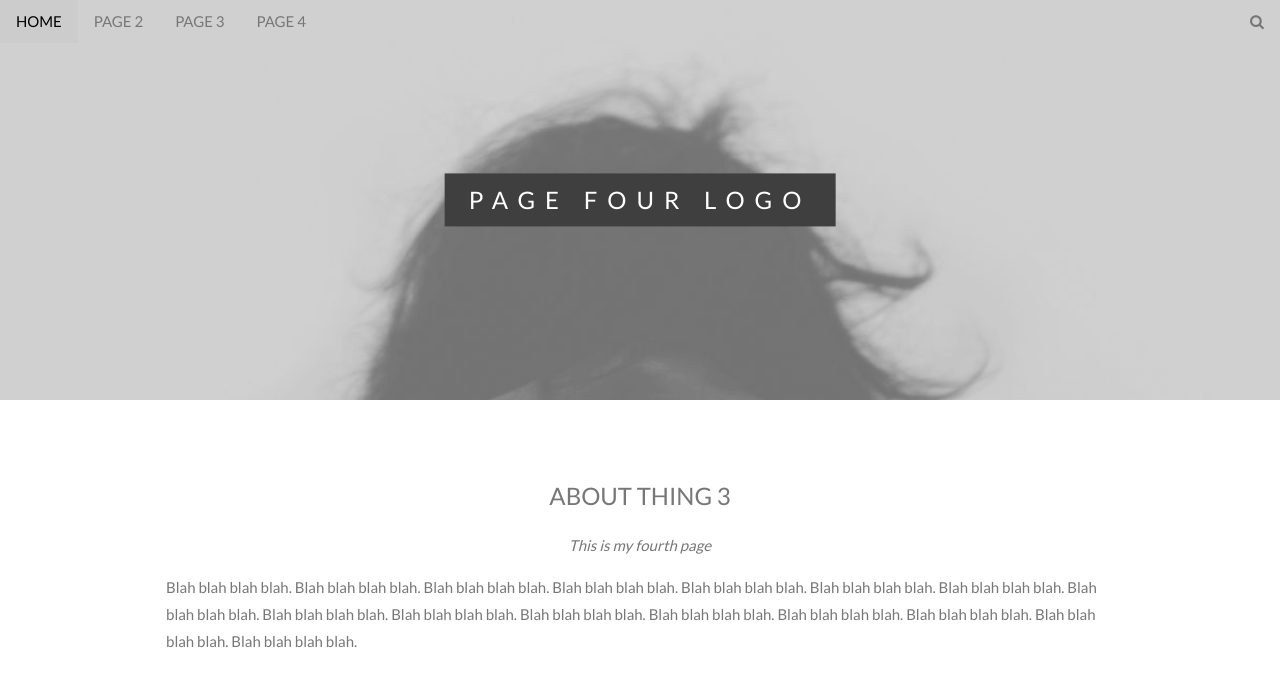
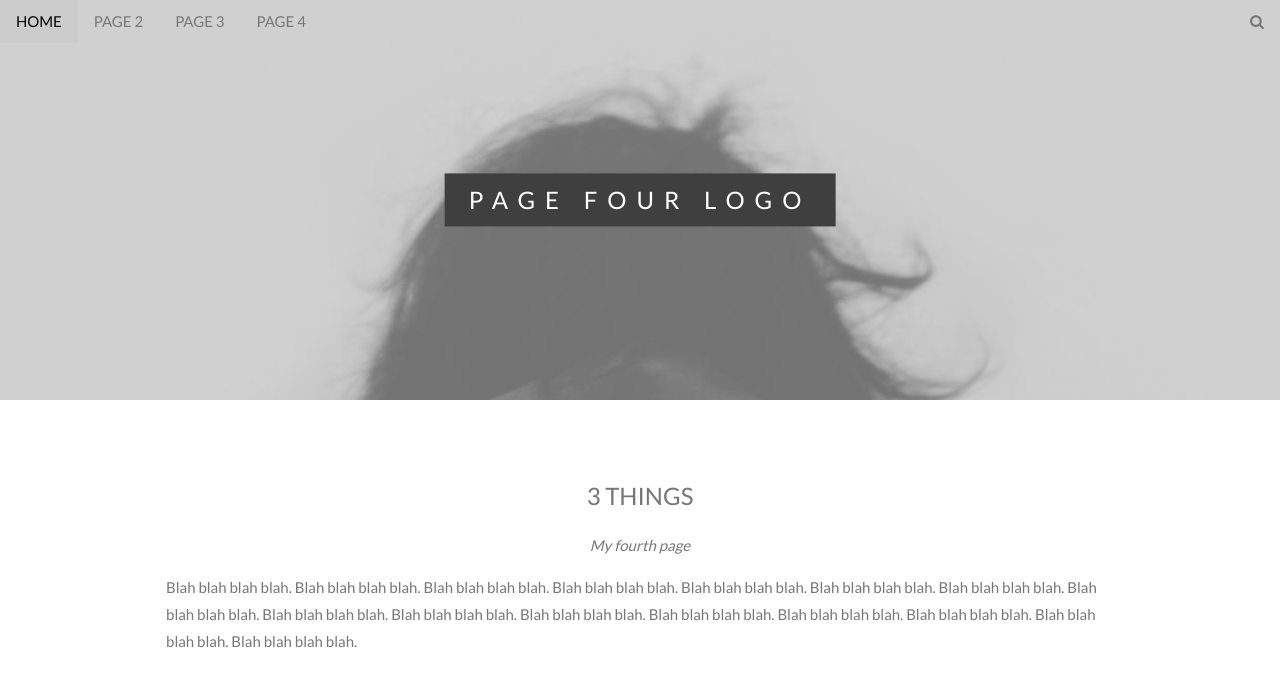
Before and after one commit to 330HCI-Team/Project5, a plain HTML site: page page4.html in a window 1280 px wide. Shown: the top 694 px of the page. Drawn offline with Linux system fonts and the light colour scheme.

Commit message:
Add files via upload

```diff
--- a/page4.html
+++ b/page4.html
@@ -42,8 +42,8 @@
 
 <!-- Container (About Section) -->
 <div class="w3-content w3-container w3-padding-64" id="about">
-  <h3 class="w3-center">ABOUT THING 3</h3>
-  <p class="w3-center"><em>This is my fourth page</em></p>
+    <h3 class="w3-center">3 THINGS</h3>
+    <p class="w3-center"><em> My fourth page</em></p>
     <p>
         Blah blah blah blah. Blah blah blah blah. Blah blah blah blah. Blah blah blah blah.
         Blah blah blah blah. Blah blah blah blah. Blah blah blah blah. Blah blah blah blah.
@@ -86,7 +86,6 @@ function onClick(element) {
         var captionText = document.getElementById("caption");
         captionText.innerHTML = element.alt;
     }
-
     // Change style of navbar on scroll
     window.onscroll = function() {myFunction()};
     function myFunction() {
@@ -97,7 +96,6 @@ function myFunction() {
             navbar.className = navbar.className.replace(" w3-card w3-animate-top w3-white", "");
         }
     }
-
     // Used to toggle the menu on small screens when clicking on the menu button
     function toggleFunction() {
         var x = document.getElementById("navDemo");
```
Lines whose indentation alone changed are shown as unchanged.
